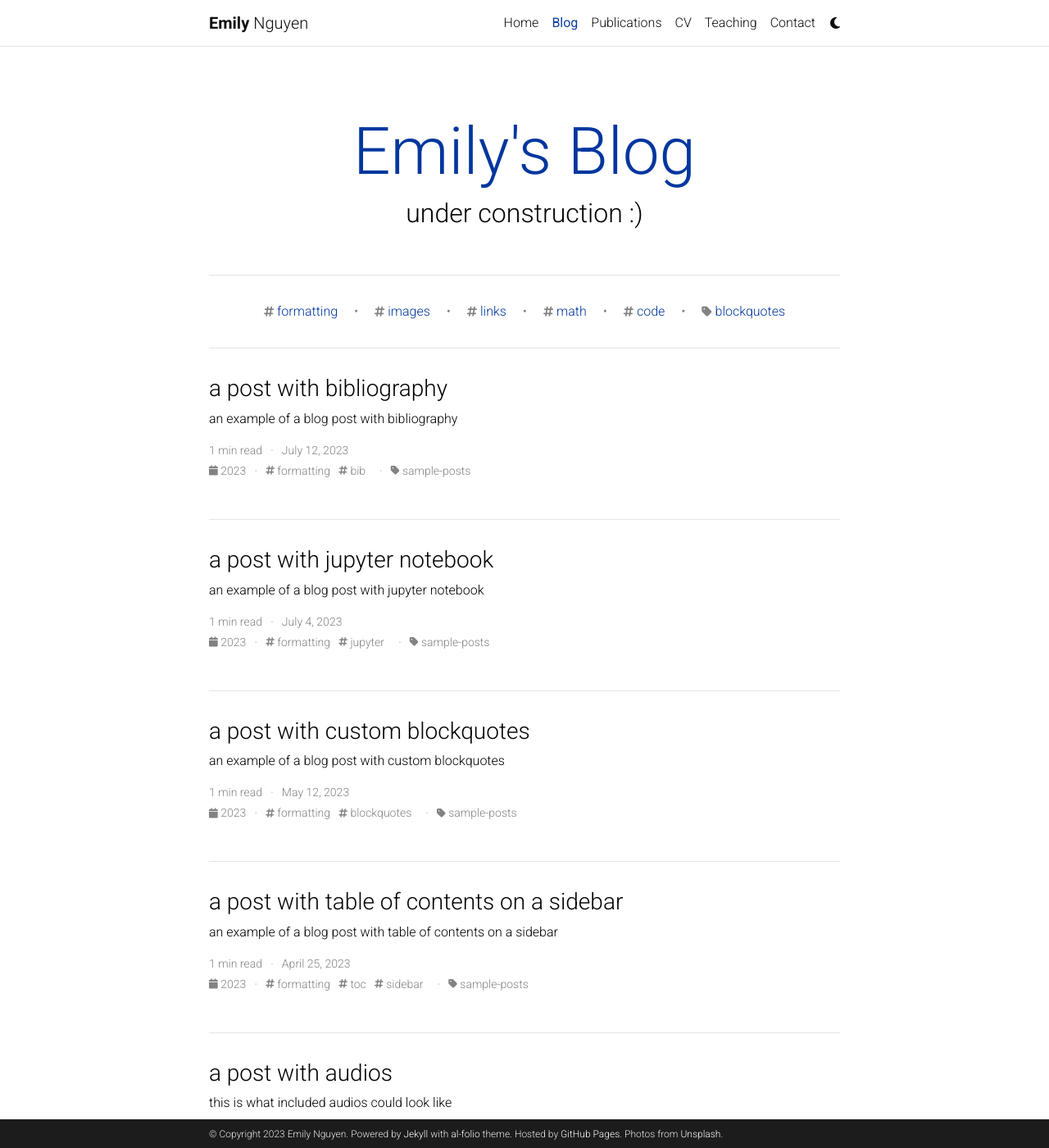
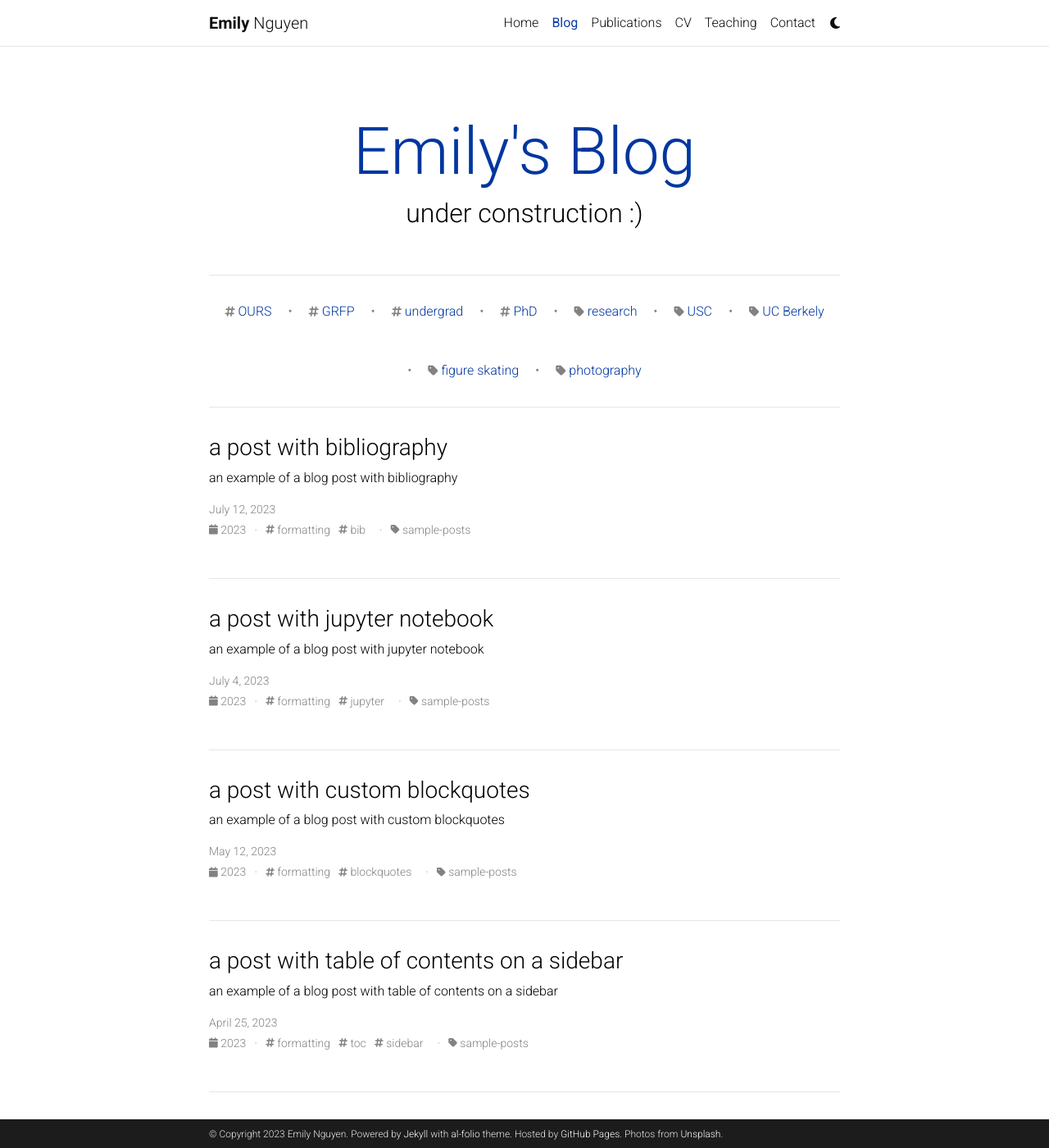
Before and after one commit to eemokey/eemokey.github.io, a Jekyll site: the page built from blog/index.html, in a window 1280 px wide and 1400 px high. Shown: the whole window at 82% size. Built offline with Jekyll 4.4.1, drawn with Linux system fonts in a browser that asks for light colours; the list of posts is cut into pages by our own code; comment, search, counter and statistics services are not loaded; a style sheet for code colours, icons or effects is not loaded.

Commit message:
update blog

```diff
--- a/_config.yml
+++ b/_config.yml
@@ -265,8 +265,8 @@ jekyll-archives:
     tag: '/blog/tag/:name/'
     category: '/blog/category/:name/'
 
-display_tags: ['formatting', 'images', 'links', 'math', 'code'] # these tags will be displayed on the front page of your blog
-display_categories: ['blockquotes'] # these categories will be displayed on the front page of your blog
+display_tags: ['OURS', 'GRFP', 'undergrad', 'PhD'] # these tags will be displayed on the front page of your blog
+display_categories: ['research','USC', 'UC Berkely', 'figure skating','photography'] # these categories will be displayed on the front page of your blog
 
 # -----------------------------------------------------------------------------
 # Jekyll Scholar
--- a/blog/index.html
+++ b/blog/index.html
@@ -78,7 +78,7 @@ pagination:
                     {% assign year = post.date | date: "%Y" %}
 
                     <p class="post-meta">
-                      {{ read_time }} min read &nbsp; &middot; &nbsp;
+                      <!--{{ read_time }} min read &nbsp; &middot; &nbsp;-->
                       <a href="{{ year | prepend: '/blog/' | prepend: site.baseurl}}">
                         <i class="fas fa-calendar fa-sm"></i> {{ year }} </a>
                     </p>
@@ -125,7 +125,7 @@ pagination:
       </h3>
       <p>{{ post.description }}</p>
       <p class="post-meta">
-        {{ read_time }} min read &nbsp; &middot; &nbsp;
+        <!--{{ read_time }} min read &nbsp; &middot; &nbsp;-->
         {{ post.date | date: '%B %-d, %Y' }}
         {%- if post.external_source %}
         &nbsp; &middot; &nbsp; {{ post.external_source }}
```
Also changed, not shown: _pages/about.md (+1 -1 lines).
